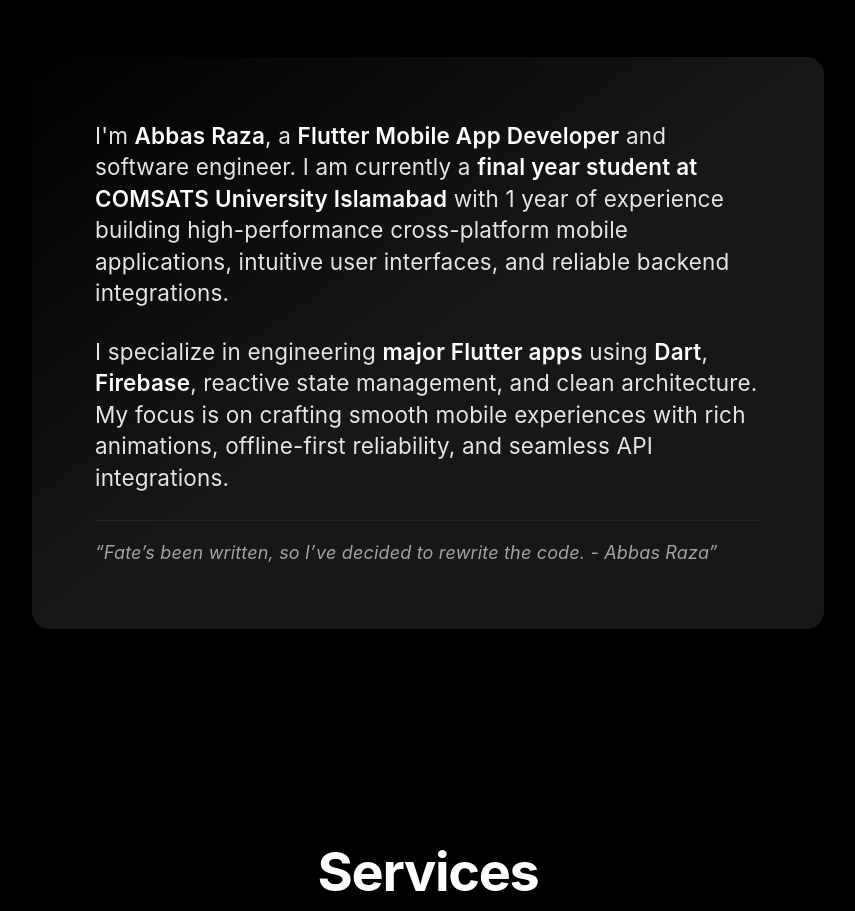
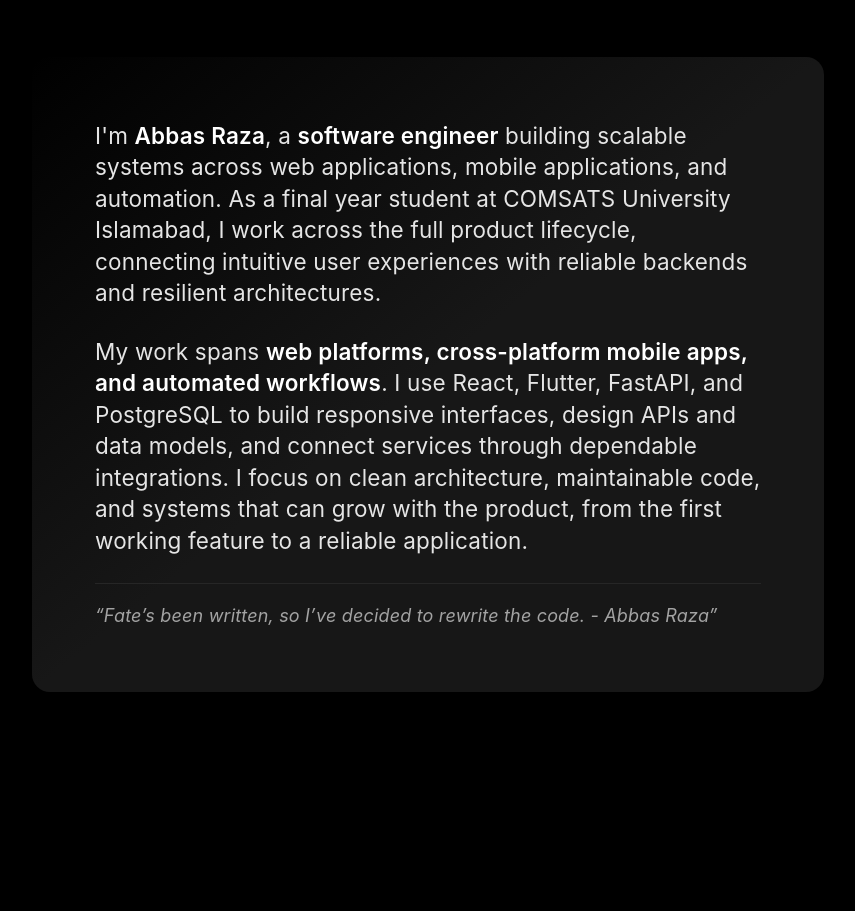
Before and after one commit to abbasrazaswe/abbas-raza-portfolio, a React (Vite) app: page / in a window 1280 px wide. Shown: the part 1000-1911 px from the top of the page, without its empty margins (212-1067 px from the left). Built offline with nearby package versions, Linux system fonts and the light colour scheme.

Commit message:
Broaden About section to scalable systems and automation

```diff
--- a/src/components/About.tsx
+++ b/src/components/About.tsx
@@ -27,10 +27,10 @@ const About: React.FC = () => {
           viewport={{ once: true }}
         >
           <p className="text-lg md:text-xl text-neutral-700 dark:text-neutral-200 leading-relaxed font-normal" style={{ fontFamily: '-apple-system, BlinkMacSystemFont, Segoe UI, Roboto, Helvetica Neue, Arial, sans-serif' }}>
-            I'm <strong className="font-semibold text-black dark:text-white">Abbas Raza</strong>, a <strong className="font-semibold text-black dark:text-white">Flutter Mobile App Developer</strong> and software engineer. I am currently a <strong className="font-semibold text-black dark:text-white">final year student at COMSATS University Islamabad</strong> with 1 year of experience building high-performance cross-platform mobile applications, intuitive user interfaces, and reliable backend integrations.
+            I'm <strong className="font-semibold text-black dark:text-white">Abbas Raza</strong>, a <strong className="font-semibold text-black dark:text-white">software engineer</strong> building scalable systems across web applications, mobile applications, and automation. As a final year student at COMSATS University Islamabad, I work across the full product lifecycle, connecting intuitive user experiences with reliable backends and resilient architectures.
           </p>
           <p className="text-lg md:text-xl text-neutral-700 dark:text-neutral-200 leading-relaxed font-normal" style={{ fontFamily: '-apple-system, BlinkMacSystemFont, Segoe UI, Roboto, Helvetica Neue, Arial, sans-serif' }}>
-            I specialize in engineering <strong className="font-semibold text-black dark:text-white">major Flutter apps</strong> using <strong className="font-semibold text-black dark:text-white">Dart</strong>, <strong className="font-semibold text-black dark:text-white">Firebase</strong>, reactive state management, and clean architecture. My focus is on crafting smooth mobile experiences with rich animations, offline-first reliability, and seamless API integrations.
+            My work spans <strong className="font-semibold text-black dark:text-white">web platforms, cross-platform mobile apps, and automated workflows</strong>. I use React, Flutter, FastAPI, and PostgreSQL to build responsive interfaces, design APIs and data models, and connect services through dependable integrations. I focus on clean architecture, maintainable code, and systems that can grow with the product, from the first working feature to a reliable application.
           </p>
           <div className="pt-4 text-base text-neutral-500 dark:text-neutral-400 italic border-t border-neutral-200 dark:border-neutral-800">
             “Fate’s been written, so I’ve decided to rewrite the code.      - Abbas Raza”
```
